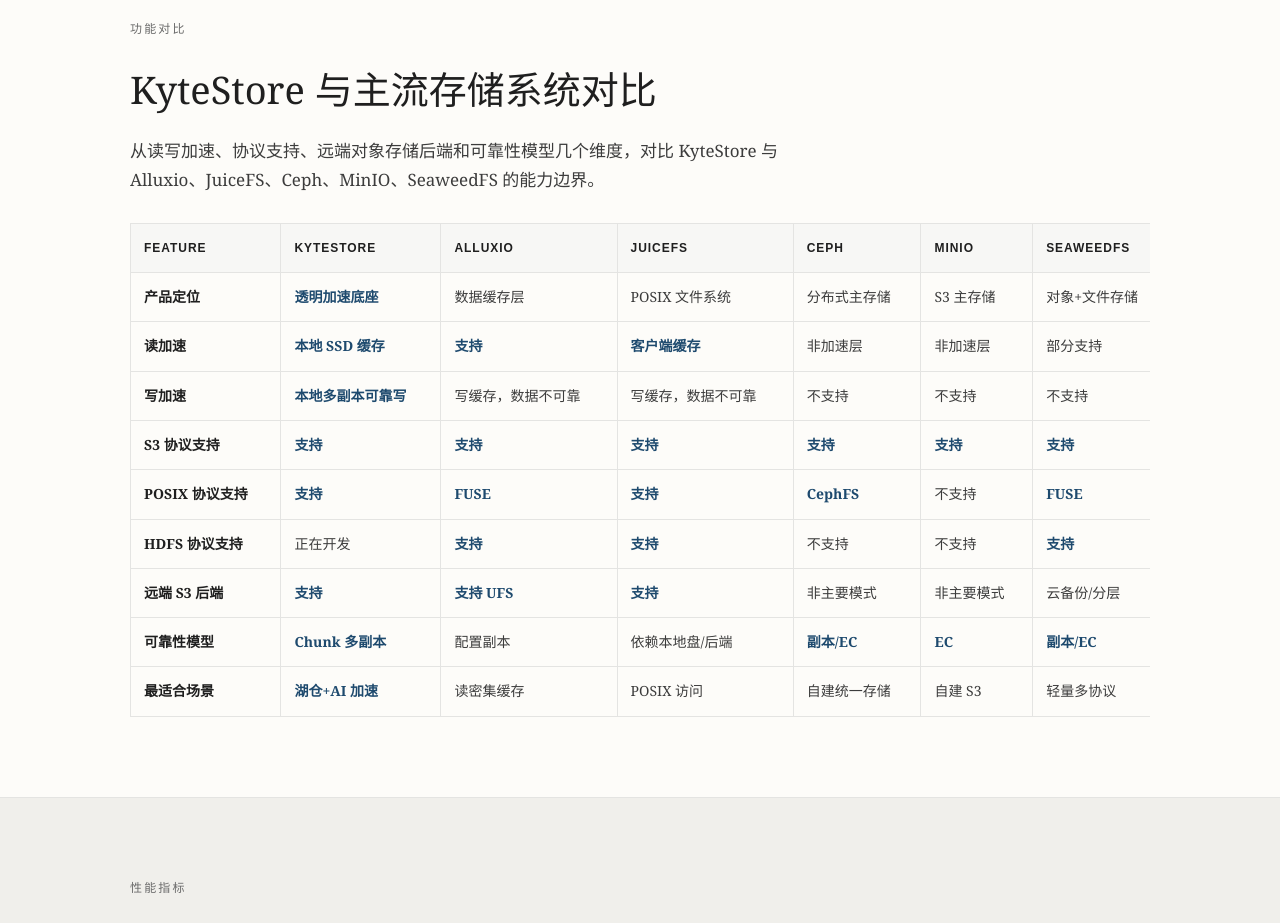
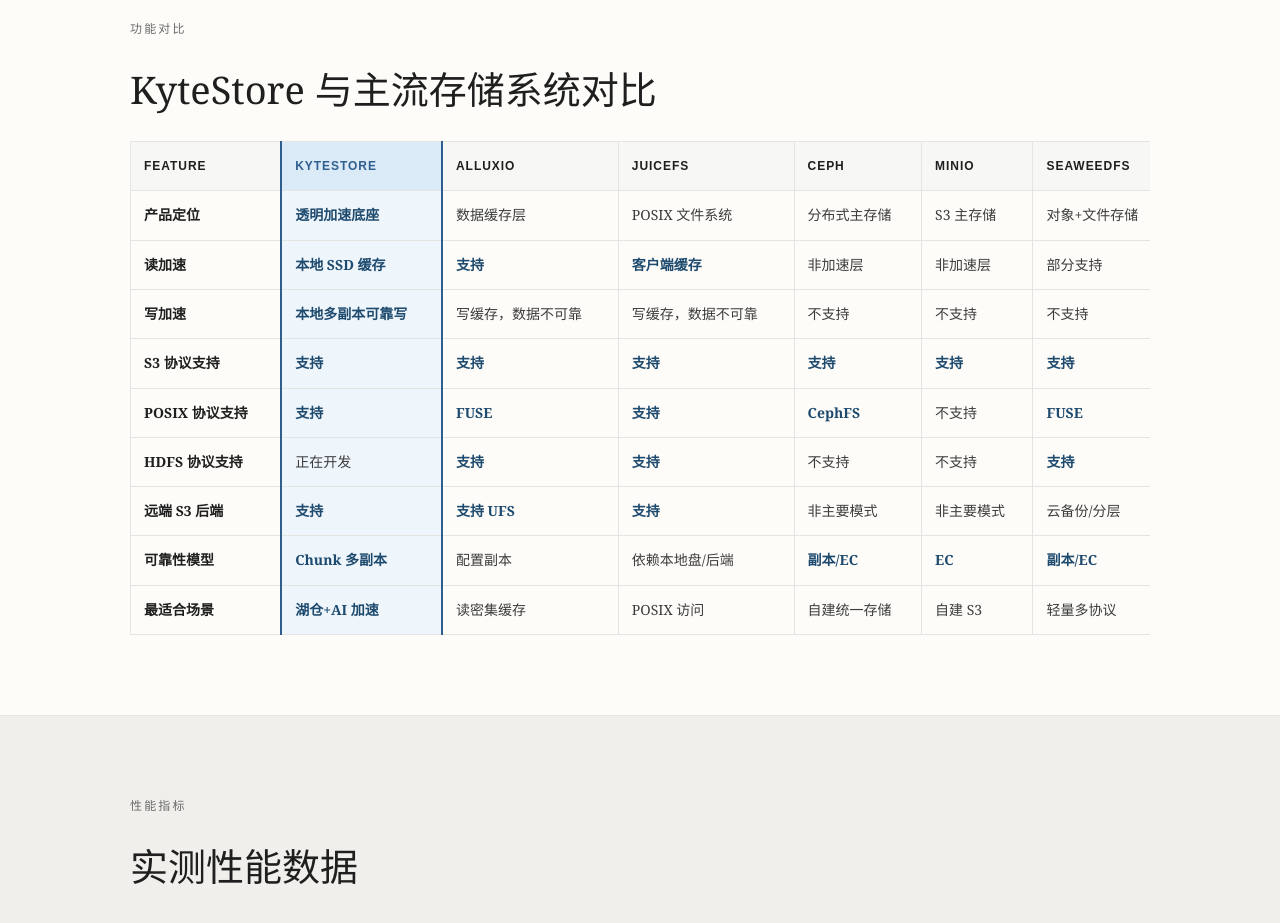
Before and after one commit to royguo/kytestore_landing_page, a website: page index.html in a window 1280 px wide. Shown: the part 2140-3063 px from the top of the page. Drawn offline with Linux system fonts and the light colour scheme.

Commit message:
Highlight KyteStore comparison column

```diff
--- a/index.html
+++ b/index.html
@@ -223,6 +223,18 @@
             border-right: none;
         }
 
+        .comparison-table th:nth-child(2),
+        .comparison-table td:nth-child(2) {
+            background: #EEF5FB;
+            border-left: 2px solid var(--accent);
+            border-right: 2px solid var(--accent);
+        }
+
+        .comparison-table thead th:nth-child(2) {
+            background: #dbeaf7;
+            color: var(--accent);
+        }
+
         .comparison-table th {
             background: var(--bg-secondary);
             color: var(--text-primary);
@@ -786,7 +798,6 @@
         <div class="container">
             <div class="section-title" data-i18n="features-label">功能对比</div>
             <h2 data-i18n="features-h2">KyteStore 与主流存储系统对比</h2>
-            <p data-i18n="features-desc">从读写加速、协议支持、远端对象存储后端和可靠性模型几个维度，对比 KyteStore 与 Alluxio、JuiceFS、Ceph、MinIO、SeaweedFS 的能力边界。</p>
 
             <div class="table-scroll">
                 <table class="comparison-table">
@@ -1207,7 +1218,7 @@
                 'hero-h1': 'One data foundation for<br><span class="highlight">S3 and POSIX access</span>',
                 'features-label': 'Feature Comparison',
                 'features-h2': 'KyteStore vs. Mainstream Storage Systems',
-                'features-desc': 'A concise comparison across read/write acceleration, protocol support, remote object-store backends, and reliability models.',
+                'features-desc': '',
                 'f1-h3': 'Unified ChunkServer Foundation',
                 'f1-p': 'A single chunk management and data path layer lets object protocols and file semantics share the same high-performance storage foundation.',
                 'f2-h3': 'Replicas and High Availability',
@@ -1397,7 +1408,7 @@
                 'hero-h1': '湖仓系统 和 AI 训推<br><span class="highlight">透明加速存储底座</span>',
                 'features-label': '功能对比',
                 'features-h2': 'KyteStore 与主流存储系统对比',
-                'features-desc': '从读写加速、协议支持、远端对象存储后端和可靠性模型几个维度，对比 KyteStore 与 Alluxio、JuiceFS、Ceph、MinIO、SeaweedFS 的能力边界。',
+                'features-desc': '',
                 'f1-h3': '统一 ChunkServer 底座',
                 'f1-p': '统一管理 chunk、数据路径和本地盘资源，让对象协议与文件语义共享同一套高性能存储底座。',
                 'f2-h3': '多副本与高可用',
```
Also changed, not shown: public/index.html (+14 -3 lines).
